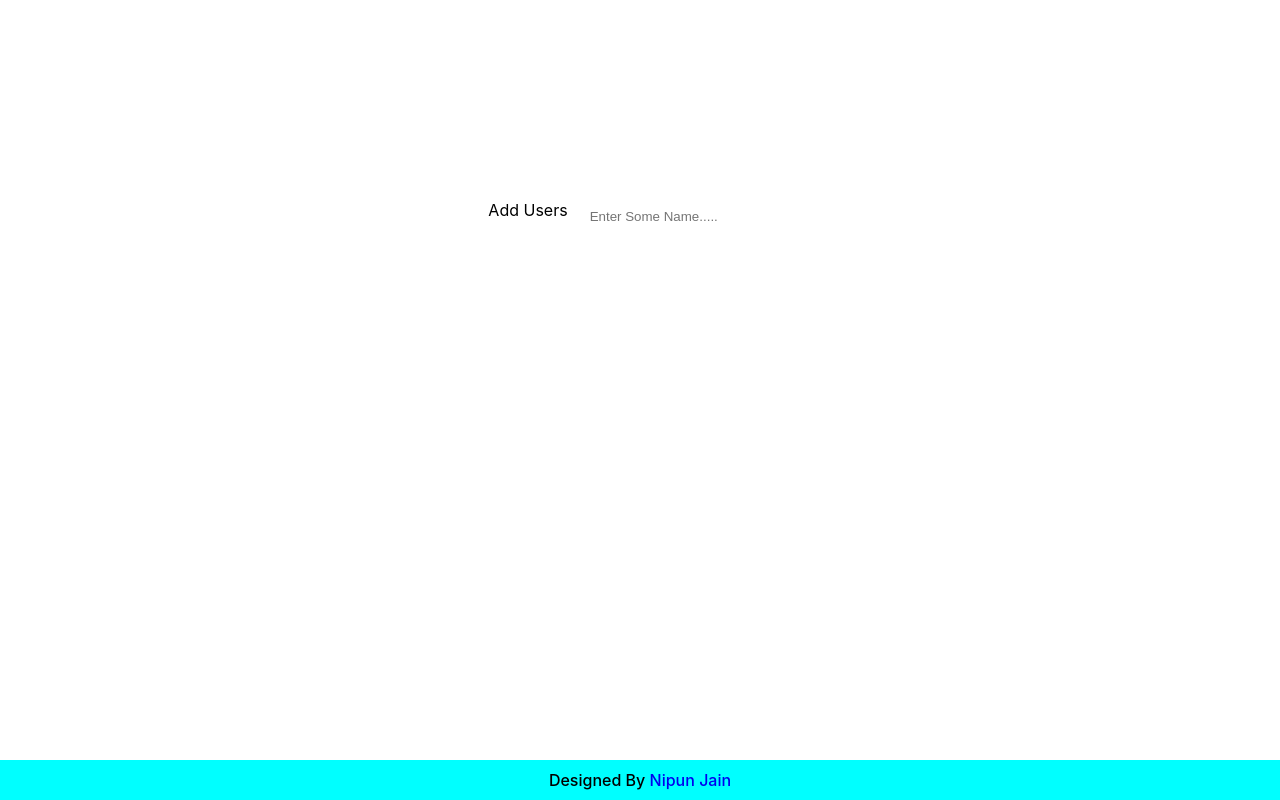
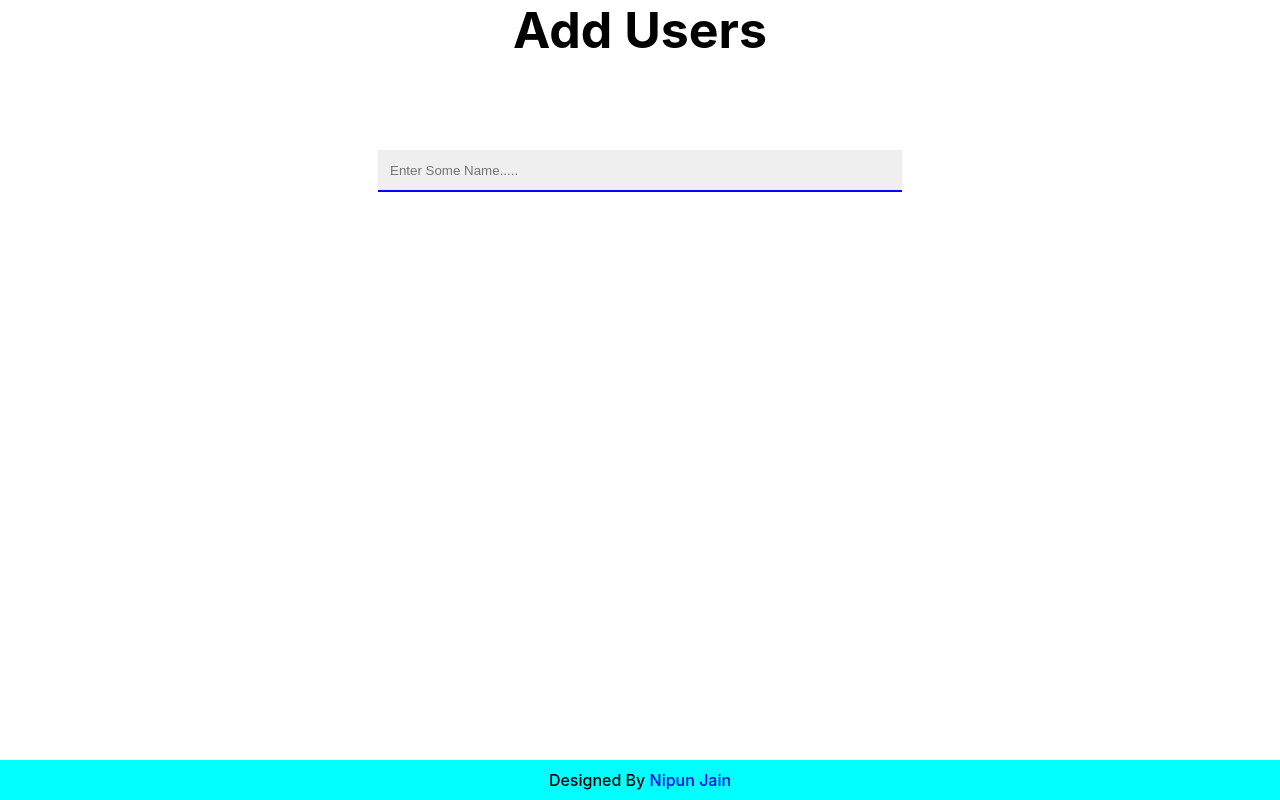
Before and after one commit to codenipun/assignment-nipun-jain, a React (Create React App) app: page / in a window 1280 px wide. Built offline with nearby package versions, Linux system fonts and the light colour scheme.

Commit message:
Update App.css

```diff
--- a/src/App.css
+++ b/src/App.css
@@ -1,9 +1,15 @@
 .App {
   display: flex;
-  flex-direction: row;
+  flex-direction: column;
   gap: 10px;
-  justify-content: center;
-  margin-top: 200px;
+  align-items: center;
+  height: 100%;
+}
+
+.Heading{
+  text-align: center;
+  font-weight: 700;
+  font-size: 50px;
 }
 
 .mainApp{
@@ -21,7 +27,10 @@
 
 .selectedItems{
   display: flex;
+  margin-top: 70px;
   gap: 10px;
+  width: 500px;
+  flex-wrap: wrap;
 }
 
 .item{
@@ -30,15 +39,18 @@
   /* border: 1px solid black; */
   width: fit-content;
   height: fit-content;
-  padding: 2px 10px 2px 2px;
+  padding:12px 10px 2px 2px;
   border-radius: 20px;
   background-color: rgb(214, 214, 214);
 }
 
 .inputfield{
-  width: 200px;
+  width: 500px;
   height: 30px;
   border: none;
+  padding: 5px 12px;
+  border-bottom: 2px solid blue;
+  background-color: rgb(239, 239, 239);
 }
 
 .inputfield:focus{
@@ -49,6 +61,7 @@
 .crossIcon{
   cursor: pointer;
   color: rgb(90, 90, 90);
+  font-weight: 700;
 }
 
 .dummy_data_container{
@@ -59,6 +72,12 @@
   padding: 10px;
   border-radius: 10px;
   transition: all 1s ease-in-out;
+  max-height: 100px;
+  overflow-y: scroll;
+  width: 450px;
+}
+.dummy_data_container::-webkit-scrollbar{
+  display: none;
 }
 
 .dummy_item{
@@ -100,3 +119,10 @@
   background-color: aqua;
   font-weight: 600;
 }
+
+.itemContent{
+  display: flex;
+  flex-direction: row;
+  justify-content: space-between;
+  width: 100%;
+}
```
